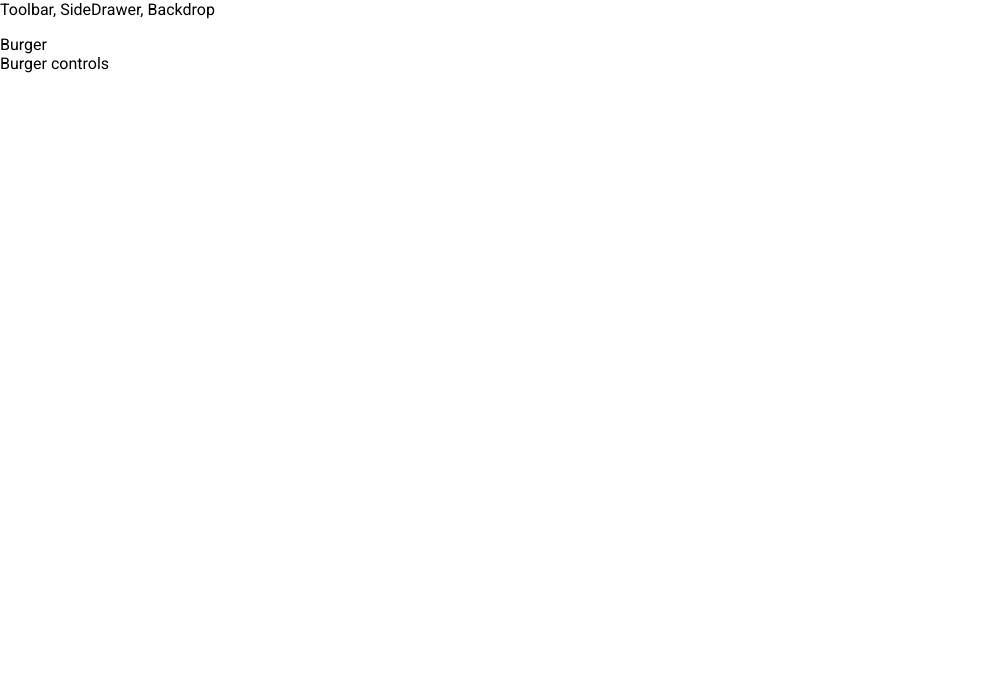
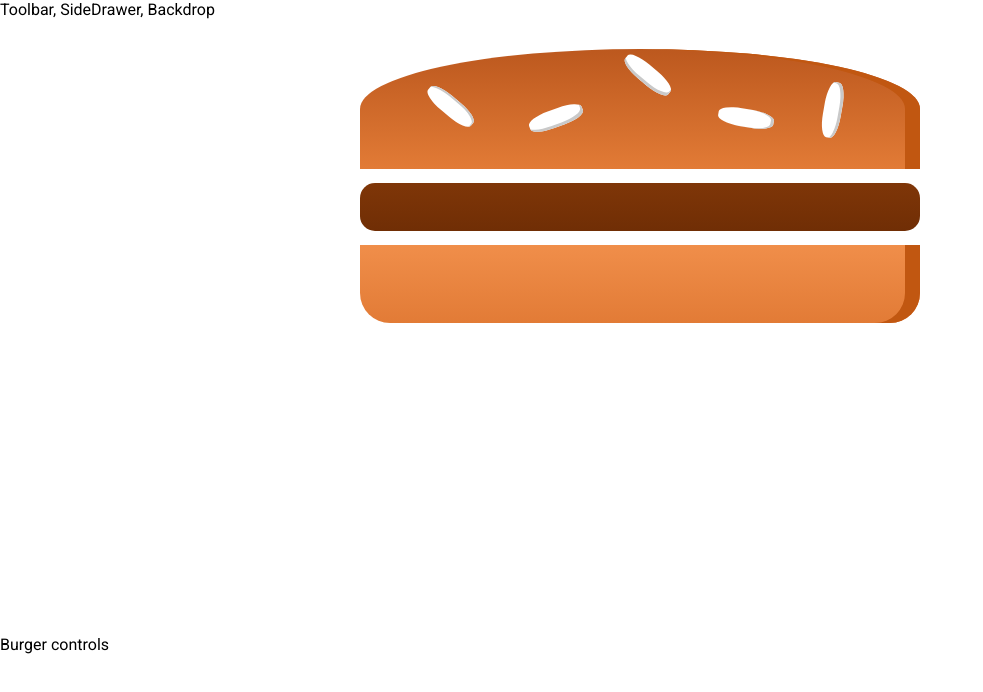
Before and after one commit to bartlomiejwiejak/burger-project, a React (Create React App) app: page / in a window 1280 px wide. Shown: the top 692 px of the page, without its empty margins (0-983 px from the left). Built offline with nearby package versions, Linux system fonts and the light colour scheme.

Commit message:
Burger.js and Burger.css

```diff
--- /dev/null
+++ b/src/components/Burger/Burger.css
@@ -0,0 +1,27 @@
+.Burger {
+  width: 100%;
+  margin: auto;
+  height: 250px;
+  overflow: scroll;
+  font-weight: bold;
+  text-align: center;
+  font-size: 1.2rem;
+}
+@media (min-width: 500px) and (min-height: 400px) {
+  .Burger {
+    width: 350px;
+    height: 300px;
+  }
+}
+@media (min-width: 500px) and (min-height: 401px) {
+  .Burger {
+    width: 450px;
+    height: 400px;
+  }
+}
+@media (min-width: 1000px) and (min-height: 700px) {
+  .Burger {
+    width: 700px;
+    height: 600px;
+  }
+}
--- a/src/components/Burger/Burger.js
+++ b/src/components/Burger/Burger.js
@@ -0,0 +1,15 @@
+import React from 'react';
+import './Burger.css';
+import BurgerIngredient from './BurgerIngredient/BurgerIngredient';
+const burger = () => {
+  return (
+    <div className='Burger'>
+      <BurgerIngredient type='bread-top' />
+      <BurgerIngredient type='meat' />
+      <BurgerIngredient type='cheeese' />
+      <BurgerIngredient type='bread-bottom' />
+    </div>
+  );
+}
+
+export default burger;
--- a/src/components/Burger/BurgerIngredient/BurgerIngredient.js
+++ b/src/components/Burger/BurgerIngredient/BurgerIngredient.js
@@ -30,9 +30,8 @@ const burgerIngredient = (props) => {
     default:
       ingredient = null;
   }
-  return (
-    ingredient
-  )
+  return ingredient;
+
 }
 burgerIngredient.propTypes = {
   type: PropTypes.string.isRequired
--- a/src/containers/BurgerBuilder/BurgerBuilder.js
+++ b/src/containers/BurgerBuilder/BurgerBuilder.js
@@ -1,5 +1,6 @@
 import React, { Component } from 'react';
 import Aux from '../../hoc/Auxiliary';
+import Burger from '../../components/Burger/Burger';
 class BurgerBuilder extends Component {
   constructor(props) {
     super(props);
@@ -8,7 +9,7 @@ class BurgerBuilder extends Component {
   render() {
     return (
       <Aux>
-        <div>Burger</div>
+        <Burger />
         <div>Burger controls</div>
       </Aux>
     );
```
